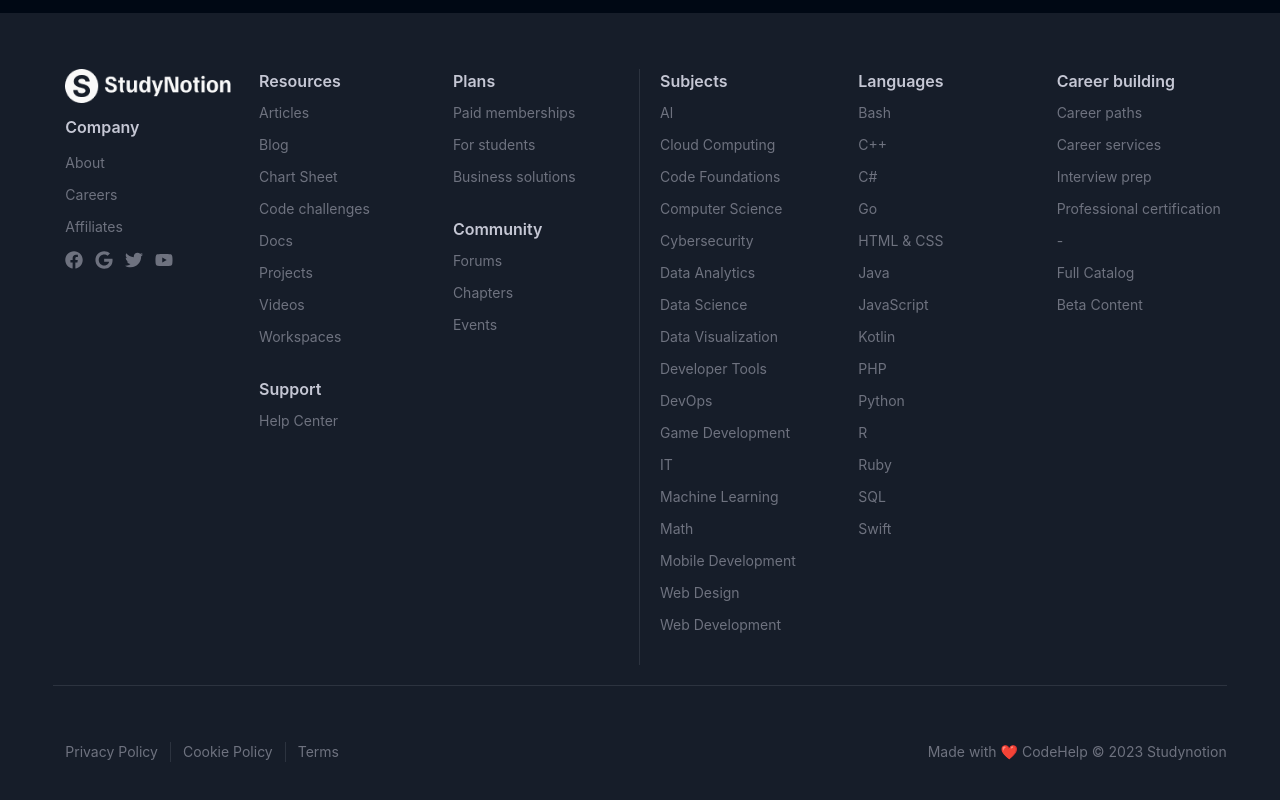
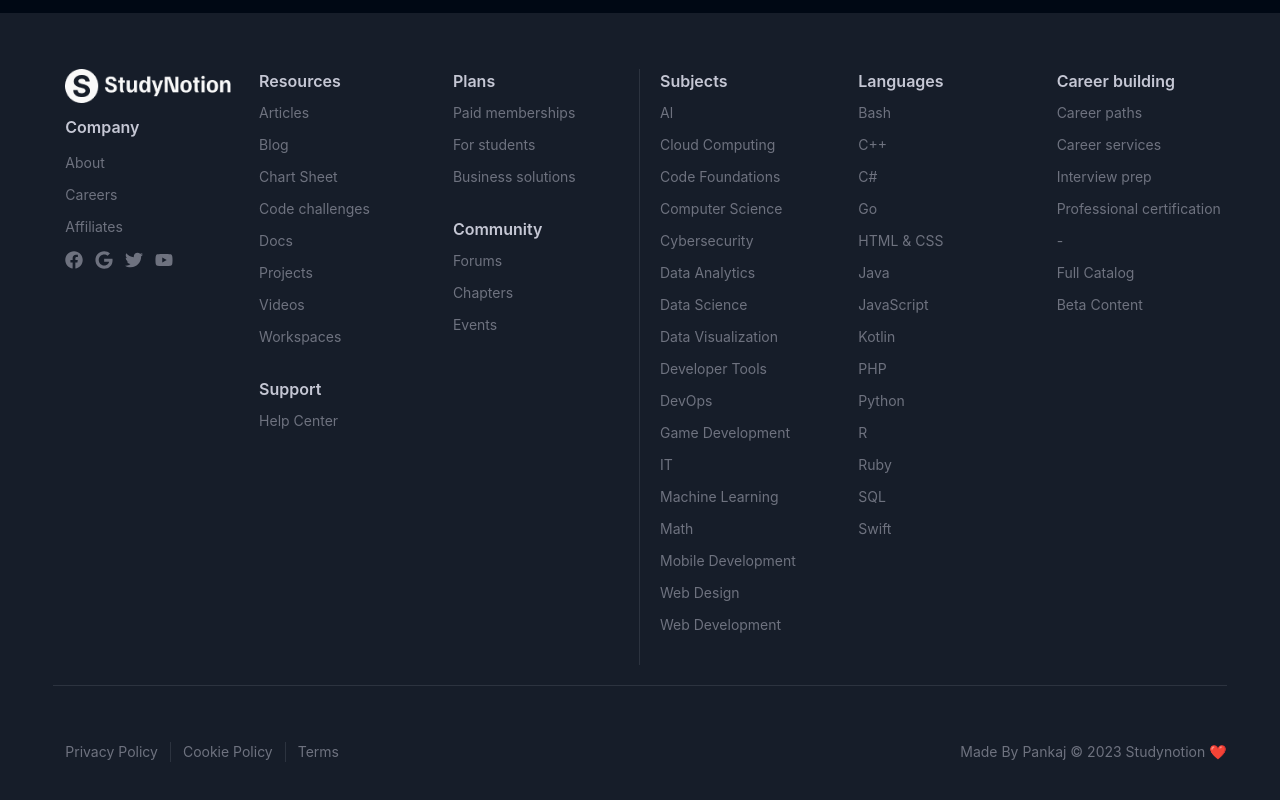
Before and after one commit to Pankajk001/GyanDeepti-An-Ed-tech-Platform, a React (Create React App) app: page / in a window 1280 px wide. Shown: the part 5364-6164 px from the top of the page. Built offline with nearby package versions, Linux system fonts and the light colour scheme; no server answers.

Commit message:
Second change - Changed Footer

```diff
--- a/src/components/common/Footer.jsx
+++ b/src/components/common/Footer.jsx
@@ -172,7 +172,7 @@ const Footer = () => {
             })}
           </div>
 
-          <div className="text-center">Made with ❤️ CodeHelp © 2023 Studynotion</div>
+          <div className="text-center">Made By Pankaj © 2023 Studynotion ❤️ </div>
         </div>
       </div>
     </div>
```
